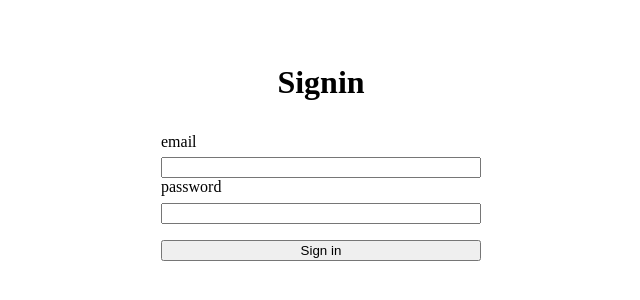
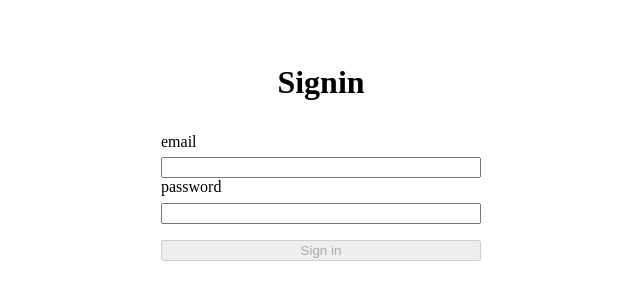
Before and after one commit to Heojiyeon/wanted-pre-onboarding-frontend, a React (Create React App) app: page /signin in a window 1280 px wide. Shown: the part 208-508 px from the top of the page, without its empty margins (351-991 px from the left). Built offline with nearby package versions, Linux system fonts and the light colour scheme; no server answers; the HTML template or start-up script is replaced by a standard one.

Commit message:
feat: siginin 유효성 검사 추가

```diff
--- a/src/components/SigninForm/index.jsx
+++ b/src/components/SigninForm/index.jsx
@@ -1,14 +1,20 @@
+import { useState } from "react";
 import { useNavigate } from "react-router";
 import { signInAuth } from "../../apis/auth";
 import { setAccessToken } from "../../utils/handleAccessToken";
+import { isValidEmail, isValidPassword } from "../../utils/validate/signup";
 import { StyledInput, StyledSignupButton, StyledSignupForm } from "./style";
+
 export default function SigninForm() {
+  const [email, setEmail] = useState("");
+  const [password, setPassword] = useState("");
+
   const navigate = useNavigate();
 
   const handleForm = async e => {
     e.preventDefault();
 
-    const response = await signInAuth(e.target[0].value, e.target[1].value);
+    const response = await signInAuth(email, password);
 
     if (response.status === 200) {
       setAccessToken("access_token", response.data.access_token);
@@ -19,10 +25,20 @@ export default function SigninForm() {
   return (
     <StyledSignupForm onSubmit={e => handleForm(e)}>
       <label id="email-input">email</label>
-      <StyledInput data-testid="email-input" type="email" />
+      <StyledInput
+        data-testid="email-input"
+        type="email"
+        onChange={e => setEmail(e.target.value)}
+      />
       <label id="password-input">password</label>
-      <StyledInput data-testid="password-input" type="password" />
-      <StyledSignupButton data-testid="signin-button">
+      <StyledInput
+        data-testid="password-input"
+        type="password"
+        onChange={e => setPassword(e.target.value)}
+      />
+      <StyledSignupButton
+        data-testid="signin-button"
+        disabled={!(isValidPassword(password) && isValidEmail(email))}>
         Sign in
       </StyledSignupButton>
     </StyledSignupForm>
```
